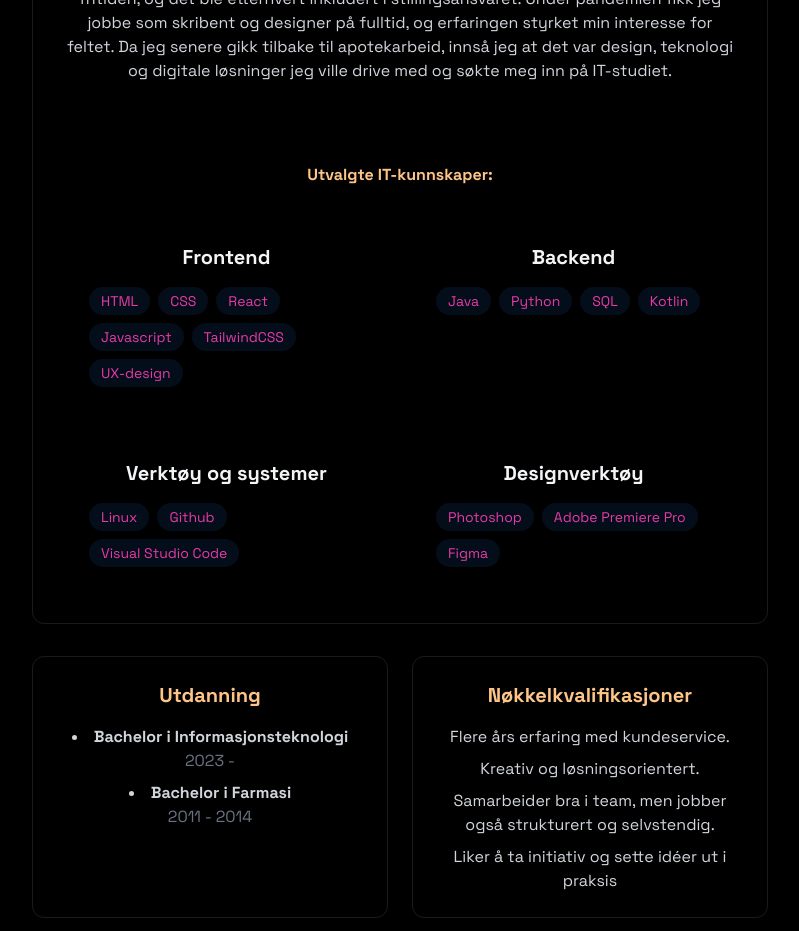
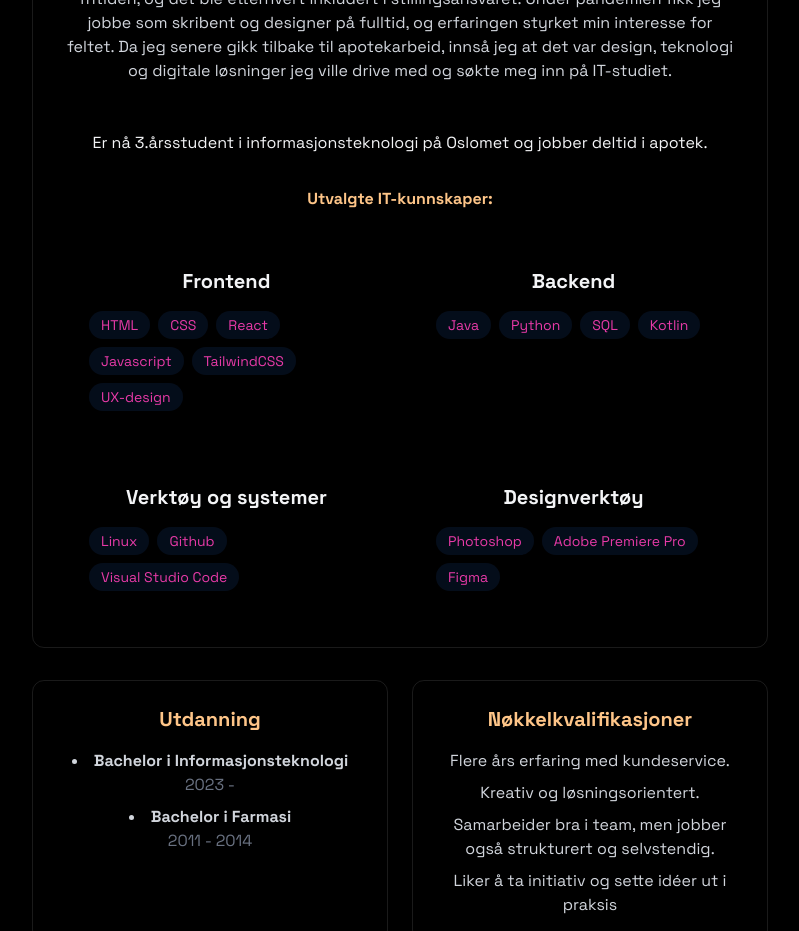
Before and after one commit to csselia/portfolio, a React (Vite) app: page / in a window 1280 px wide. Shown: the part 1200-2131 px from the top of the page, without its empty margins (240-1039 px from the left). Built offline with nearby package versions, Linux system fonts and the light colour scheme.

Commit message:
oppdatering

```diff
--- a/src/components/sections/About.jsx
+++ b/src/components/sections/About.jsx
@@ -31,6 +31,9 @@ export const About = ()=>{
                     gikk tilbake til apotekarbeid, innså jeg at det var design, teknologi og digitale løsninger jeg ville drive med og søkte meg inn på IT-studiet.
                 </p>
                 <br/>
+                <p>
+                    Er nå 3.årsstudent i informasjonsteknologi på Oslomet og jobber deltid i apotek.
+                </p>
 
                 <h3 className="font-bold mb-8 mt-8 text-[#fec588]">Utvalgte IT-kunnskaper:</h3>
 
```
